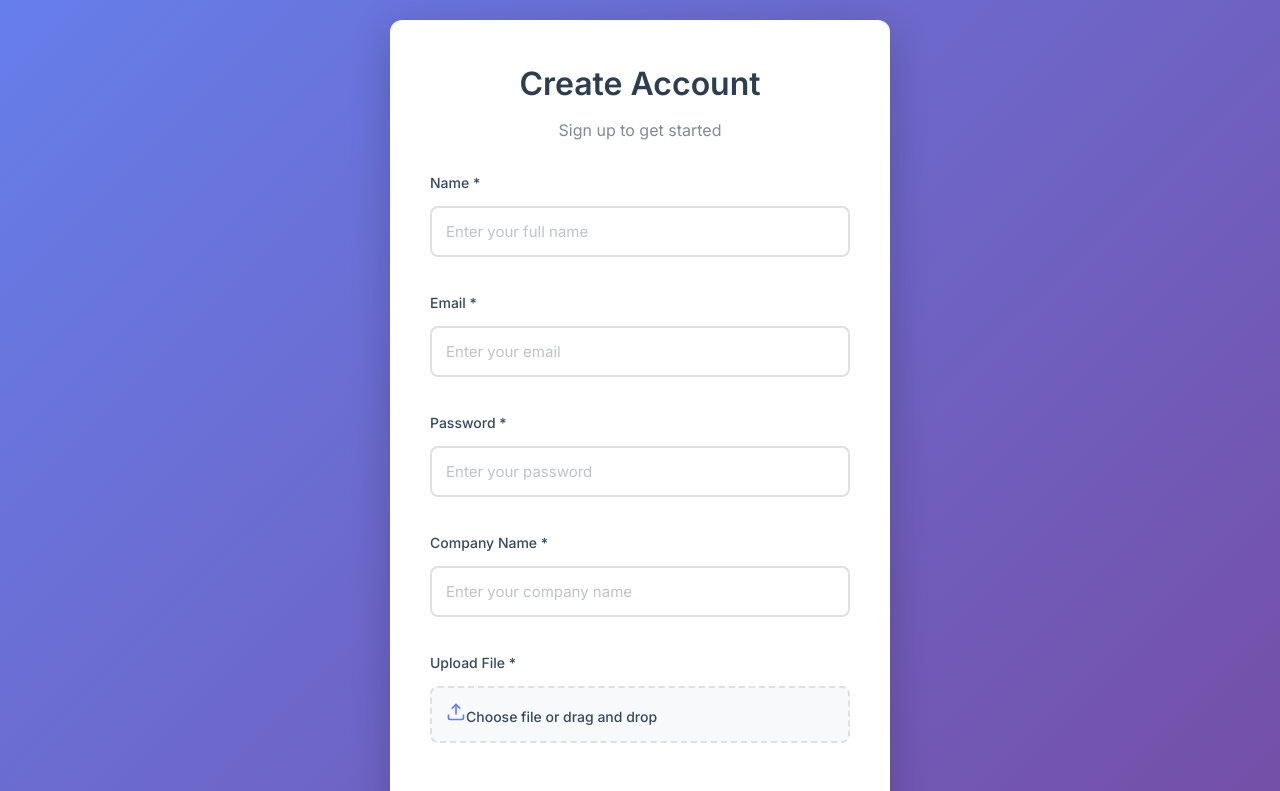
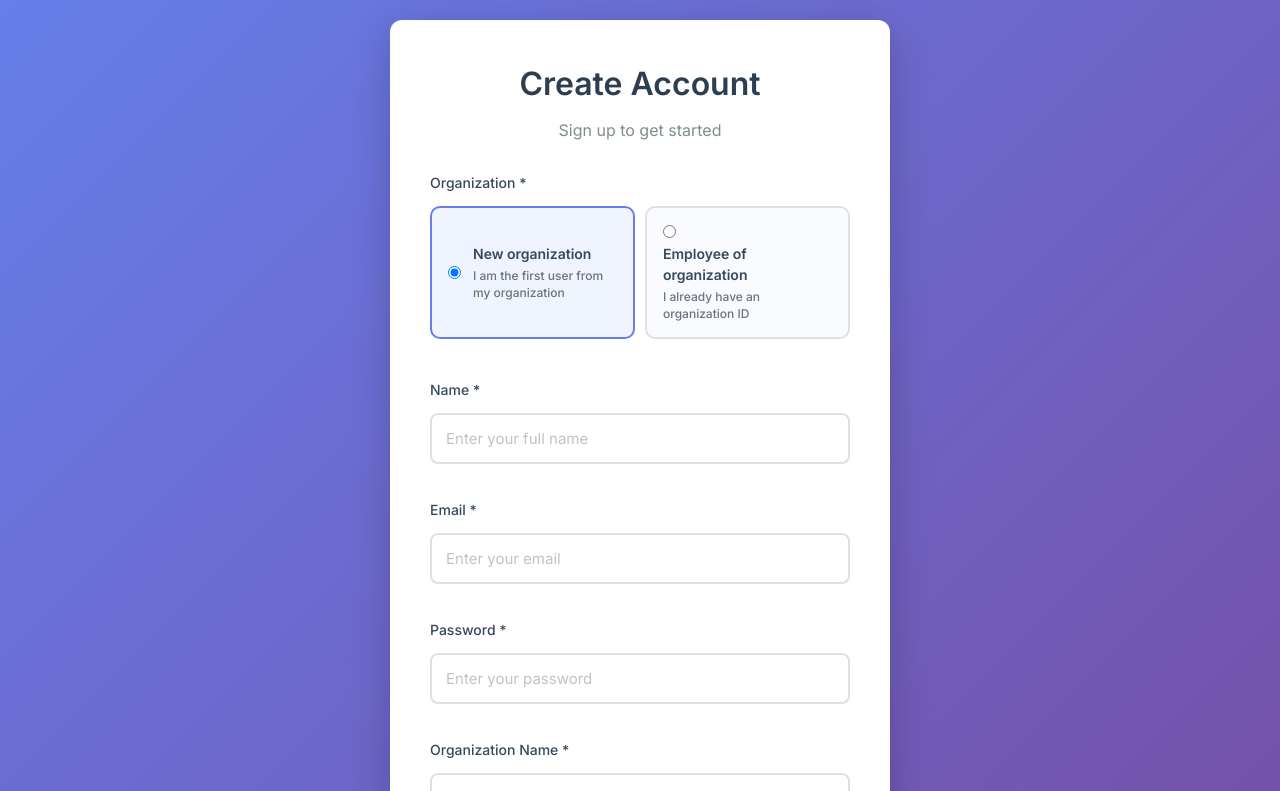
Before and after one commit to Hardik-Dharmik/shipping-f, a React (Vite) app: page /signup in a window 1280 px wide. Shown: the top 791 px of the page. Built offline with nearby package versions, Linux system fonts and the light colour scheme; no server answers.

Commit message:
employee added

```diff
--- a/src/components/auth/Signup.css
+++ b/src/components/auth/Signup.css
@@ -44,6 +44,64 @@
   display: flex;
   flex-direction: column;
   gap: 8px;
+}
+
+.organization-options {
+  display: grid;
+  grid-template-columns: repeat(2, minmax(0, 1fr));
+  gap: 10px;
+}
+
+.organization-option {
+  display: flex;
+  align-items: center;
+  gap: 12px;
+  padding: 14px 16px;
+  border: 2px solid #e0e0e0;
+  border-radius: 10px;
+  cursor: pointer;
+  transition: all 0.3s ease;
+  background: #fafbff;
+}
+
+.organization-option:hover {
+  border-color: #667eea;
+  background: #f0f4ff;
+}
+
+.organization-options label{
+  display:flex;
+}
+
+.organization-option.selected {
+  display: flex;
+  border-color: #667eea;
+  background: #f0f4ff;
+}
+
+.organization-option input {
+  margin: 0;
+  flex-shrink: 0;
+}
+
+.organization-option > div {
+  display: flex;
+  flex-direction: column;
+  justify-content: center;
+}
+
+.organization-option span {
+  display: block;
+  font-weight: 600;
+  color: #34495e;
+}
+
+.organization-option small {
+  display: block;
+  margin-top: 4px;
+  color: #6b7280;
+  font-size: 12px;
+  line-height: 1.4;
 }
 
 .form-group label {
@@ -93,52 +151,10 @@
   margin-top: -4px;
 }
 
-.file-upload-wrapper {
-  position: relative;
-}
-
-.file-input {
-  position: absolute;
-  opacity: 0;
-  width: 0;
-  height: 0;
-}
-
-.file-label {
-  display: flex;
-  align-items: center;
-  gap: 12px;
-  padding: 14px;
-  border: 2px dashed #e0e0e0;
-  border-radius: 8px;
-  cursor: pointer;
-  transition: all 0.3s ease;
-  background-color: #f8f9fa;
-  color: #34495e;
-  font-size: 15px;
-}
-
-.file-label:hover {
-  border-color: #667eea;
-  background-color: #f0f2ff;
-}
-
-.file-label svg {
-  flex-shrink: 0;
-  color: #667eea;
-}
-
-.file-input.error + .file-label {
-  border-color: #e74c3c;
-  background-color: #fff5f5;
-}
-
-.file-name-display {
-  display: block;
-  margin-top: 8px;
-  color: #27ae60;
-  font-size: 13px;
-  font-weight: 500;
+.field-hint {
+  color: #6b7280;
+  font-size: 12px;
+  line-height: 1.5;
 }
 
 .btn-signup {
@@ -211,6 +227,10 @@
 }
 
 @media (max-width: 480px) {
+  .organization-options {
+    grid-template-columns: 1fr;
+  }
+
   .signup-container {
     padding: 30px 20px;
   }
--- a/src/components/auth/Signup.jsx
+++ b/src/components/auth/Signup.jsx
@@ -2,6 +2,7 @@ import { useState } from 'react';
 import { useNavigate, Link } from 'react-router-dom';
 import { toast } from 'react-toastify';
 import { api } from '../../services/api';
+import { getOrganizationId } from '../../utils/userAccess.js';
 import './Signup.css';
 
 function Signup() {
@@ -10,11 +11,11 @@ function Signup() {
     name: '',
     email: '',
     password: '',
-    companyName: '',
-    file: null
+    organizationMode: 'new',
+    organizationName: '',
+    organizationId: ''
   });
   const [errors, setErrors] = useState({});
-  const [fileName, setFileName] = useState('');
   const [loading, setLoading] = useState(false);
   const [submitError, setSubmitError] = useState('');
 
@@ -33,22 +34,20 @@ function Signup() {
     }
   };
 
-  const handleFileChange = (e) => {
-    const file = e.target.files[0];
-    if (file) {
+  const handleOrganizationModeChange = (e) => {
+    const organizationMode = e.target.value;
     setFormData(prev => ({
       ...prev,
-        file: file
+      organizationMode,
+      organizationName: organizationMode === 'new' ? prev.organizationName : '',
+      organizationId: organizationMode === 'existing' ? prev.organizationId : ''
     }));
-      setFileName(file.name);
-      // Clear error
-      if (errors.file) {
     setErrors(prev => ({
       ...prev,
-          file: ''
+      organizationMode: '',
+      organizationName: '',
+      organizationId: ''
     }));
-      }
-    }
   };
 
   const validateForm = () => {
@@ -70,12 +69,12 @@ function Signup() {
       newErrors.password = 'Password must be at least 6 characters';
     }
 
-    if (!formData.companyName.trim()) {
-      newErrors.companyName = 'Company name is required';
+    if (formData.organizationMode === 'new') {
+      if (!formData.organizationName.trim()) {
+        newErrors.organizationName = 'Organization name is required';
       }
-
-    if (!formData.file) {
-      newErrors.file = 'Please upload a file';
+    } else if (!formData.organizationId.trim()) {
+      newErrors.organizationId = 'Organization ID is required';
     }
 
     setErrors(newErrors);
@@ -94,7 +93,18 @@ function Signup() {
 
         // Show success toast
         if (response.success) {
-          toast.success(response.message || 'Registration successful! Your account is pending admin approval.');
+          const organizationId =
+            getOrganizationId(response?.user) ||
+            response?.organization_id ||
+            response?.org_id ||
+            response?.data?.organization_id ||
+            response?.data?.org_id;
+          const successMessage = response.message || 'Registration successful! Your account is pending admin approval.';
+          toast.success(
+            organizationId
+              ? `${successMessage} Organization ID: ${organizationId}`
+              : successMessage
+          );
           // Navigate to login page after successful signup
           navigate('/login');
         } else {
@@ -122,6 +132,38 @@ function Signup() {
         </div>
 
         <form onSubmit={handleSubmit} className="signup-form">
+          <div className="form-group">
+            <label>Organization *</label>
+            <div className="organization-options">
+              <label className={`organization-option ${formData.organizationMode === 'new' ? 'selected' : ''}`}>
+                <input
+                  type="radio"
+                  name="organizationMode"
+                  value="new"
+                  checked={formData.organizationMode === 'new'}
+                  onChange={handleOrganizationModeChange}
+                />
+                <div>
+                  <span>New organization</span>
+                  <small>I am the first user from my organization</small>
+                </div>
+              </label>
+              <label className={`organization-option ${formData.organizationMode === 'existing' ? 'selected' : ''}`}>
+                <input
+                  type="radio"
+                  name="organizationMode"
+                  value="existing"
+                  checked={formData.organizationMode === 'existing'}
+                  onChange={handleOrganizationModeChange}
+                />
+                <div>
+                  <span>Employee of organization</span>
+                  <small>I already have an organization ID</small>
+                </div>
+              </label>
+            </div>
+          </div>
+
           <div className="form-group">
             <label htmlFor="name">Name *</label>
             <input
@@ -164,47 +206,41 @@ function Signup() {
             {errors.password && <span className="error-message">{errors.password}</span>}
           </div>
 
+          {formData.organizationMode === 'new' ? (
             <div className="form-group">
-            <label htmlFor="companyName">Company Name *</label>
+              <label htmlFor="organizationName">Organization Name *</label>
               <input
                 type="text"
-              id="companyName"
-              name="companyName"
-              value={formData.companyName}
+                id="organizationName"
+                name="organizationName"
+                value={formData.organizationName}
                 onChange={handleChange}
-              placeholder="Enter your company name"
-              className={errors.companyName ? 'error' : ''}
+                placeholder="Enter your organization name"
+                className={errors.organizationName ? 'error' : ''}
               />
-            {errors.companyName && <span className="error-message">{errors.companyName}</span>}
+              {errors.organizationName && <span className="error-message">{errors.organizationName}</span>}
+              <span className="field-hint">
+                A new organization ID will be generated for your company after registration.
+              </span>
             </div>
-
+          ) : (
             <div className="form-group">
-            <label htmlFor="file">Upload File *</label>
-            <div className="file-upload-wrapper">
+              <label htmlFor="organizationId">Organization ID *</label>
               <input
-                type="file"
-                id="file"
-                name="file"
-                onChange={handleFileChange}
-                className={`file-input ${errors.file ? 'error' : ''}`}
-                accept="*/*"
+                type="text"
+                id="organizationId"
+                name="organizationId"
+                value={formData.organizationId}
+                onChange={handleChange}
+                placeholder="Enter your organization ID"
+                className={errors.organizationId ? 'error' : ''}
               />
-              <label htmlFor="file" className="file-label">
-                <svg width="20" height="20" viewBox="0 0 24 24" fill="none" stroke="currentColor" strokeWidth="2">
-                  <path d="M21 15v4a2 2 0 0 1-2 2H5a2 2 0 0 1-2-2v-4" />
-                  <polyline points="17 8 12 3 7 8" />
-                  <line x1="12" y1="3" x2="12" y2="15" />
-                </svg>
-                <span>{fileName || 'Choose file or drag and drop'}</span>
-              </label>
+              {errors.organizationId && <span className="error-message">{errors.organizationId}</span>}
+              <span className="field-hint">
+                Employee accounts are linked to the same organization and do not require KYC.
+              </span>
             </div>
-            {errors.file && <span className="error-message">{errors.file}</span>}
-            {fileName && (
-              <span className="file-name-display">
-                Selected: {fileName}
-              </span>
           )}
-          </div>
 
           {submitError && (
             <div className="submit-error">
--- a/src/components/kyc/Kyc.css
+++ b/src/components/kyc/Kyc.css
@@ -66,6 +66,11 @@
   border: 1px solid #e5e7eb;
   border-radius: 12px;
   padding: 16px;
+}
+
+.kyc-exempt-card {
+  background: #f8fffb;
+  border-color: #abefc6;
 }
 
 .kyc-readonly-card h2 {
--- a/src/components/kyc/Kyc.jsx
+++ b/src/components/kyc/Kyc.jsx
@@ -1,6 +1,8 @@
 import { useEffect, useMemo, useState } from 'react';
 import { toast } from 'react-toastify';
+import { useAuth } from '../../contexts/AuthContext';
 import { api } from '../../services/api';
+import { getOrganizationId } from '../../utils/userAccess.js';
 import './Kyc.css';
 
 const KYC_DOCUMENTS = [
@@ -49,6 +51,8 @@ function getDocumentUrl(record, document) {
 }
 
 function Kyc() {
+  const { user, requiresKyc } = useAuth();
+  const organizationId = getOrganizationId(user);
   const [documents, setDocuments] = useState({
     creditApplicationForm: null,
     tradeLicence: null,
@@ -73,8 +77,13 @@ function Kyc() {
   const isReadOnly = isPending || isCompleted;
 
   useEffect(() => {
+    if (!requiresKyc) {
+      setLoading(false);
+      return;
+    }
+
     fetchKyc();
-  }, []);
+  }, [requiresKyc]);
 
   const fetchKyc = async () => {
     try {
@@ -149,10 +158,23 @@ function Kyc() {
         <header className="kyc-header">
           <div className="kyc-header-copy">
             <h1>KYC Documents</h1>
-            <p>Upload the required PDF documents for your credit facility request.</p>
+            <p>
+              {requiresKyc
+                ? 'Upload the required PDF documents for your credit facility request.'
+                : 'Your account is linked as an employee under an existing organization.'}
+            </p>
           </div>
         </header>
 
+        {!requiresKyc ? (
+          <section className="kyc-readonly-card kyc-exempt-card">
+            <h2>KYC not required</h2>
+            <p>
+              Employee accounts do not need to submit KYC documents. Your access is handled
+              through the organization{organizationId ? ` (${organizationId})` : ''}.
+            </p>
+          </section>
+        ) : (
         <form className="kyc-form" onSubmit={handleSubmit}>
           <section className="kyc-status-card">
             <div>
@@ -274,6 +296,7 @@ function Kyc() {
             </>
           )}
         </form>
+        )}
       </div>
     </section>
   );
--- a/src/components/layout/Header.jsx
+++ b/src/components/layout/Header.jsx
@@ -4,6 +4,7 @@ import { toast } from 'react-toastify';
 import { useAuth } from '../../contexts/AuthContext';
 import { useSidebar } from '../../contexts/SidebarContext';
 import { api } from '../../services/api';
+import { isKycRequiredForUser } from '../../utils/userAccess.js';
 import './Header.css';
 
 function getKycRecord(response) {
@@ -14,7 +15,7 @@ function getKycRecord(response) {
 function Header() {
   const location = useLocation();
   const navigate = useNavigate();
-  const { user, isAdmin, logout } = useAuth();
+  const { user, isAdmin, logout, requiresKyc } = useAuth();
   const { isCollapsed } = useSidebar();
   const [dropdownOpen, setDropdownOpen] = useState(false);
   const [kycStatus, setKycStatus] = useState('');
@@ -68,7 +69,7 @@ function Header() {
   }, [dropdownOpen]);
 
   useEffect(() => {
-    if (isAdmin || !user) {
+    if (isAdmin || !user || !isKycRequiredForUser(user)) {
       setKycStatus('');
       return;
     }
@@ -138,7 +139,7 @@ function Header() {
     <header className={`header ${isCollapsed ? 'sidebar-collapsed' : ''}`}>
       <div className="header-content">
         <div className="header-left">
-          {!isAdmin && (
+          {!isAdmin && requiresKyc && (
             <div className={`header-kyc-banner ${kycBanner.variant}`}>
               <span className="header-kyc-text">
                 {kycBanner.text}
--- a/src/components/tickets/TicketDashboard.css
+++ b/src/components/tickets/TicketDashboard.css
@@ -152,7 +152,6 @@
 
 .form-group select,
 .form-group input {
-  width: 100%;
   padding: 8px 12px;
   border: 1px solid #ddd;
   border-radius: 4px;
--- a/src/contexts/AuthContext.jsx
+++ b/src/contexts/AuthContext.jsx
@@ -1,4 +1,5 @@
 import { createContext, useContext, useState, useEffect } from 'react';
+import { isEmployeeUser, isKycRequiredForUser } from '../utils/userAccess.js';
 
 const AuthContext = createContext();
 
@@ -46,6 +47,8 @@ export function AuthProvider({ children }) {
     logout,
     isAuthenticated: !!token,
     isAdmin: user?.role === 'admin',
+    isEmployee: isEmployeeUser(user),
+    requiresKyc: isKycRequiredForUser(user),
     loading
   };
 
--- /dev/null
+++ b/src/utils/userAccess.js
@@ -0,0 +1,57 @@
+const TRUTHY_VALUES = new Set(['true', '1', 'yes', 'employee']);
+
+function isTruthyFlag(value) {
+  if (typeof value === 'boolean') return value;
+  if (typeof value === 'number') return value === 1;
+  if (typeof value === 'string') {
+    return TRUTHY_VALUES.has(value.trim().toLowerCase());
+  }
+  return false;
+}
+
+export function getOrganizationId(user) {
+  return (
+    user?.organization_id ||
+    user?.org_id ||
+    user?.organizationId ||
+    user?.orgId ||
+    ''
+  );
+}
+
+export function isEmployeeUser(user) {
+  const role = String(
+    user?.organization_role ||
+      user?.org_role ||
+      user?.member_type ||
+      user?.user_type ||
+      ''
+  )
+    .trim()
+    .toLowerCase();
+
+  return (
+    role === 'employee' ||
+    isTruthyFlag(user?.is_employee) ||
+    isTruthyFlag(user?.isEmployee) ||
+    isTruthyFlag(user?.employee_of_org) ||
+    isTruthyFlag(user?.employeeOfOrg)
+  );
+}
+
+export function isKycRequiredForUser(user) {
+  if (!user || user?.role === 'admin') {
+    return false;
+  }
+
+  if (
+    isTruthyFlag(user?.kyc_exempt) ||
+    isTruthyFlag(user?.kycExempt) ||
+    String(user?.kyc_required).trim().toLowerCase() === 'false' ||
+    String(user?.kycRequired).trim().toLowerCase() === 'false'
+  ) {
+    return false;
+  }
+
+  return !isEmployeeUser(user);
+}
```
Also changed, not shown: src/services/api.js (+13 -3 lines). Lines whose indentation alone changed are shown as unchanged.
